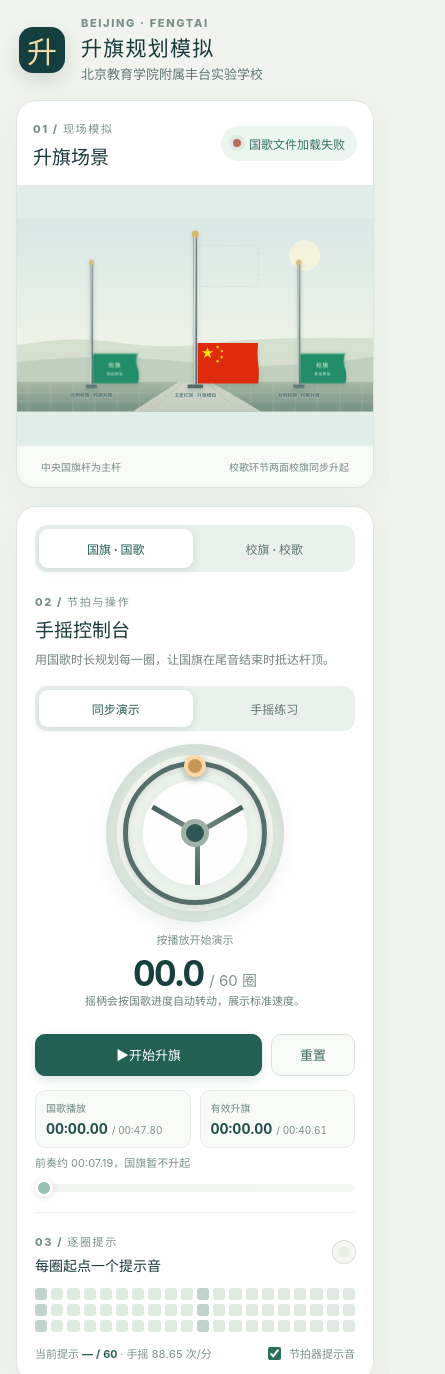
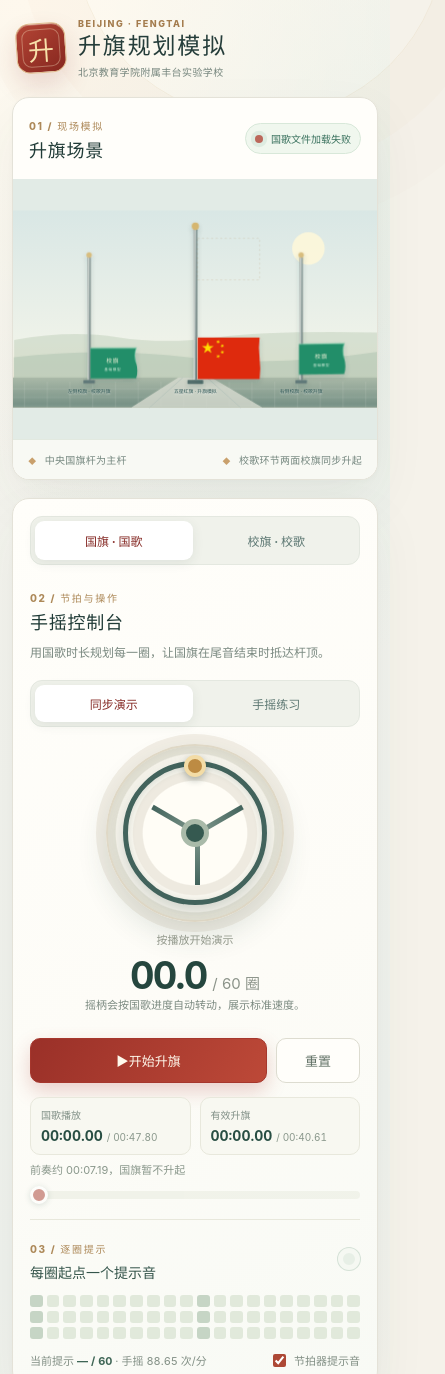
Before and after one commit to zyq2012zyq/beijing-fengtai-flag-raising-plan, a plain HTML site: page index.html in a window 390 px wide. Shown: the top 1374 px of the page, 445 px wide, since content can reach past the window. Drawn offline with Linux system fonts and the light colour scheme.

Commit message:
Refresh ceremony planner visual design

```diff
--- a/index.html
+++ b/index.html
@@ -3,9 +3,10 @@
 <head>
   <meta charset="utf-8">
   <meta name="viewport" content="width=device-width,initial-scale=1">
-  <meta name="theme-color" content="#112a2c">
+  <meta name="theme-color" content="#f5f2ea">
   <title>北京教育学院附属丰台实验学校 · 升旗规划</title>
   <link rel="stylesheet" href="styles.css">
+  <link rel="stylesheet" href="visual.css">
   <script src="script.js" defer></script>
 </head>
 <body>
@@ -17,7 +18,7 @@
         <h1>升旗规划模拟</h1>
         <p class="subtitle">北京教育学院附属丰台实验学校</p>
       </div>
-      <span class="version">国旗与校旗 · v1.1</span>
+      <span class="version">国旗与校旗 · 动态视觉版</span>
     </header>
 
     <main class="main-grid">
--- /dev/null
+++ b/visual.css
@@ -0,0 +1,254 @@
+/* Presentation layer only. The ceremony timing and controls remain in script.js. */
+:root {
+  --paper: #f5f2ea;
+  --ink: #203b37;
+  --muted: #7b8b82;
+  --red: #ab3b31;
+  --gold: #bd9659;
+  --edge: #e4e2d8;
+  --serif: 'Songti SC', 'Noto Serif SC', 'SimSun', serif;
+  color: var(--ink);
+  background: var(--paper);
+}
+html { scroll-behavior: smooth; }
+body {
+  min-width: 320px;
+  background:
+    radial-gradient(circle at 6% 0%, #fffaf0 0, transparent 30%),
+    radial-gradient(circle at 94% 12%, #e5ede6 0, transparent 29%),
+    linear-gradient(155deg, #f6f4ed, #eef1ec 68%, #f7f2e8);
+}
+button, input { font: inherit; }
+.app-shell {
+  position: relative;
+  max-width: 1660px;
+  padding: 30px clamp(18px, 3vw, 52px) 24px;
+}
+.app-shell::before {
+  position: absolute;
+  top: 0;
+  right: 5%;
+  width: 370px;
+  height: 370px;
+  border: 1px solid #cda97124;
+  border-radius: 50%;
+  box-shadow: 0 0 0 55px #cda97109, 0 0 0 110px #cda97106;
+  content: '';
+  pointer-events: none;
+  transform: translate(20%, -68%);
+}
+.app-shell > * { position: relative; }
+
+/* A ceremonial identity with warm paper, vermilion, and brass. */
+.topbar { gap: 19px; padding: 0 3px 27px; animation: reveal .7s both; }
+.brand-mark {
+  position: relative;
+  flex: none;
+  width: 64px;
+  height: 64px;
+  border: 1px solid #deb98c;
+  border-radius: 18px;
+  background: linear-gradient(145deg, #b44535, #86271f);
+  box-shadow: 0 12px 26px #8a2b2429, inset 0 1px #ffffff55;
+  color: #f7e1aa;
+  font: 700 32px var(--serif);
+  transform: rotate(-4deg);
+}
+.brand-mark::after {
+  position: absolute;
+  inset: 5px;
+  border: 1px solid #f6e5c260;
+  border-radius: 13px;
+  content: '';
+}
+.eyebrow, .section-number, .metric-label { font-size: 10px; letter-spacing: .17em; }
+.eyebrow { color: #a47c4e; }
+.topbar h1 {
+  margin: 3px 0 2px;
+  color: #253d3a;
+  font: 700 clamp(25px, 2.2vw, 35px)/1.3 var(--serif);
+  letter-spacing: .08em;
+}
+.subtitle { color: #75857d; font-size: 12px; letter-spacing: .04em; }
+.version {
+  padding: 9px 15px;
+  border-color: #e4ded1;
+  background: #ffffffad;
+  box-shadow: 0 5px 18px #53664e0a;
+  color: #786d5d;
+  font-size: 11px;
+  white-space: nowrap;
+}
+
+.main-grid { grid-template-columns: minmax(0,1.7fr) minmax(350px,.83fr); gap: 18px; }
+.scene-panel, .control-panel, .metrics {
+  border: 1px solid var(--edge);
+  border-radius: 22px;
+  background: #fffefa;
+  box-shadow: 0 22px 55px #34483b0e, 0 2px 8px #34483b08;
+}
+.scene-panel { animation: reveal .8s .08s both; }
+.scene-header { padding: 22px 28px 19px; }
+.section-number { color: #ad8959; }
+.scene-header h2, .panel-head h2 {
+  color: var(--ink);
+  font: 700 21px/1.35 var(--serif);
+  letter-spacing: .04em;
+}
+.live-tag {
+  padding: 8px 13px;
+  border: 1px solid #d8e8d9;
+  background: #f0f7ee;
+  color: #39715d;
+  font-size: 11px;
+  font-weight: 700;
+}
+#statusLight { animation: breathing 2.6s ease-in-out infinite; }
+.flag-scene { min-height: 390px; background: #e2ebe6; }
+.flag-scene > circle { animation: sunlight 8s ease-in-out infinite; }
+.flag-scene > path:nth-of-type(1) { animation: drift 11s ease-in-out infinite alternate; }
+.flag-scene > path:nth-of-type(2) { animation: drift 14s ease-in-out -4s infinite alternate-reverse; }
+.flag-wave, #leftSchoolFlag .flag-wave, #rightSchoolFlag .flag-wave {
+  transform-origin: left center;
+  animation: flag-breeze 4.4s ease-in-out infinite;
+}
+#rightSchoolFlag .flag-wave { animation-delay: -2.2s; }
+.national-flag > svg { transform-origin: 0 50%; animation: flag-breeze 3.8s ease-in-out infinite; }
+.scene-footer {
+  padding: 15px 28px;
+  border-top-color: #e2e9e0;
+  background: #f8f9f4;
+  color: #75877f;
+  letter-spacing: .025em;
+}
+.scene-footer span::before { margin-right: 8px; color: #c9a06c; content: '◆'; font-size: 8px; }
+
+.control-panel {
+  padding: 21px 24px 22px;
+  background: linear-gradient(155deg, #fffefa, #fdfcf7 55%, #f8faf5);
+  animation: reveal .8s .18s both;
+}
+.ceremony-switch, .mode-switch {
+  border: 1px solid #e4e8e0;
+  background: #f0f2eb;
+}
+.ceremony-switch { margin-bottom: 21px; }
+.ceremony-tab, .mode { transition: background .25s, color .25s, box-shadow .25s, transform .25s; }
+.ceremony-tab:hover, .mode:hover { color: #862b26; }
+.ceremony-tab.active, .mode.active { color: #862b26; box-shadow: 0 3px 12px #2e403d16; }
+.ceremony-tab:focus-visible, .mode:focus-visible, .transport button:focus-visible {
+  outline: 3px solid #caa061;
+  outline-offset: 2px;
+}
+.panel-head p { color: #7a8980; line-height: 1.7; }
+.crank-area { padding-top: 17px; }
+.crank-ring {
+  border-color: #dfd8c6;
+  background: radial-gradient(circle, #fffdf6 0 42%, #eeeae0 43% 50%, #f8f6ee 51% 64%, #e5e4d8 65%);
+  box-shadow: 0 14px 30px #2d514324, inset 0 4px 14px #63553f1a, 0 0 0 10px #f2eee5;
+  transition: box-shadow .25s, transform .25s, opacity .25s;
+}
+.crank-ring:hover { box-shadow: 0 18px 35px #2d51442c, inset 0 4px 14px #63553f1a, 0 0 0 10px #f2eee5; }
+.crank-ring:focus-visible { outline-color: #caa061; outline-offset: 12px; }
+.crank-ring.dragging { transform: scale(1.025); }
+.crank-ring.waiting { opacity: .63; }
+.crank-wheel { border-color: #42635c; box-shadow: 0 6px 14px #24413931, inset 0 2px 7px #24413926; }
+.wheel-spoke { background: linear-gradient(#81998e, #42635c); }
+.wheel-center { border-color: #a9baa9; background: #355950; }
+.wheel-handle { border-color: #f3dca6; background: #bd8b43; }
+.crank-hint { color: #92988b; }
+.rotation-readout { color: #8b9389; }
+.rotation-readout strong { color: #25463e; font-size: 38px; }
+.mode-help { color: #7b8a80; }
+.transport button { height: 45px; transition: transform .2s, background .2s, box-shadow .2s; }
+.transport button:hover { transform: translateY(-2px); }
+.transport button:active { transform: translateY(0); }
+.primary-btn {
+  border-color: #a6372d;
+  background: linear-gradient(120deg, #9a3028, #bd4938 53%, #9a3028);
+  background-size: 200% 100%;
+  box-shadow: 0 8px 19px #aa342c38;
+  color: #fff9ec;
+}
+.primary-btn:hover { background-position: 100% 0; box-shadow: 0 10px 23px #aa342c4b; }
+.secondary-btn { border-color: #dddcd0; background: #fffefa; color: #637367; }
+.secondary-btn:hover { background: #f4f2e9; }
+.timing-board > div { border-color: #e8e8dc; background: #f8f8f1; }
+.timing-board > div > span { color: #819087; }
+.timing-board strong { color: #284e43; }
+.timing-board small, .phase-hint { color: #89978b; }
+.progress-seek::-webkit-slider-runnable-track { background: linear-gradient(to right,#ac4438 0%,#d8ad69 var(--progress),#e7eadd var(--progress),#e7eadd 100%); }
+.progress-seek::-moz-range-track { background: linear-gradient(to right,#ac4438 0%,#d8ad69 var(--progress),#e7eadd var(--progress),#e7eadd 100%); }
+.progress-seek::-webkit-slider-thumb { background: #a83d31; }
+.progress-seek::-moz-range-thumb { background: #a83d31; }
+.progress-seek:focus-visible { outline-color: #caa061; }
+.beat-section { border-top-color: #e8e8dc; }
+.beat-heading h3 { color: #35554b; font-family: var(--serif); }
+.beat-lamp.active { background: #d4a052; box-shadow: 0 0 0 1px #dabb82, 0 0 20px #e4ac57; }
+.beat-grid span { background: #e1e9db; transition: background .2s, transform .2s; }
+.beat-grid span:nth-child(10n+1) { background: #c6d5c5; }
+.beat-grid span.done { background: #4c8a6d; }
+.beat-grid span.current { transform: scaleY(1.45); background: #d39a4a; box-shadow: 0 0 0 2px #efd7a9; }
+.beat-bottom { color: #839086; }
+.beat-bottom strong { color: #3e6555; }
+.beat-bottom input { accent-color: #ad4835; }
+
+.metrics { padding: 18px 0; animation: reveal .8s .28s both; }
+.metrics > div { position: relative; padding: 8px 24px; border-right-color: #eae9df; }
+.metrics > div::before {
+  display: block;
+  width: 24px;
+  height: 2px;
+  margin-bottom: 12px;
+  background: linear-gradient(90deg, #ba4a36, #d2aa69);
+  content: '';
+}
+.metric-label { color: #a08764; }
+.metrics strong { color: #27463d; font-size: 26px; }
+.metrics small { color: #809184; }
+.metrics p { color: #919a8d; line-height: 1.45; }
+footer { padding-top: 20px; color: #919a8f; }
+
+@keyframes reveal { from { opacity: 0; transform: translateY(16px); } to { opacity: 1; transform: translateY(0); } }
+@keyframes breathing { 50% { box-shadow: 0 0 0 7px #69a38c15, 0 0 13px #69a38c7a; } }
+@keyframes sunlight { 50% { opacity: .88; transform: scale(1.035); transform-origin: 970px 125px; } }
+@keyframes drift { to { transform: translateX(9px); } }
+@keyframes flag-breeze { 0%,100% { transform: skewY(0deg) scaleX(1); } 50% { transform: skewY(-1deg) scaleX(.985); } }
+
+@media (max-width: 1100px) {
+  .main-grid { grid-template-columns: minmax(0,1.45fr) minmax(340px,1fr); }
+  .scene-header { padding: 19px 21px 17px; }
+  .control-panel { padding: 19px; }
+  .scene-footer { padding: 14px 21px; }
+}
+@media (max-width: 900px) {
+  .main-grid { grid-template-columns: 1fr; }
+  .flag-scene { max-height: 650px; }
+  .metrics > div { padding: 8px 16px; }
+}
+@media (max-width: 620px) {
+  .app-shell { padding: 18px 12px 22px; }
+  .topbar { gap: 12px; padding: 0 4px 18px; }
+  .topbar h1 { font-size: 23px; }
+  .brand-mark { width: 50px; height: 50px; border-radius: 14px; font-size: 26px; }
+  .brand-mark::after { border-radius: 9px; }
+  .eyebrow { font-size: 9px; }
+  .subtitle { font-size: 10px; }
+  .scene-panel, .control-panel, .metrics { border-radius: 17px; }
+  .scene-header { padding: 16px; }
+  .scene-header h2, .panel-head h2 { font-size: 18px; }
+  .live-tag { padding: 7px 9px; font-size: 10px; }
+  .flag-scene { min-height: 260px; }
+  .scene-footer { padding: 12px 15px; font-size: 10px; }
+  .control-panel { padding: 17px; }
+  .metrics { padding: 8px 0; }
+  .metrics > div { padding: 12px 16px; }
+  .metrics > div:nth-child(-n+2) { border-bottom-color: #eae9df; }
+  .metrics strong { font-size: 22px; }
+  footer { font-size: 10px; line-height: 1.8; }
+  footer span { display: block; }
+}
+@media (prefers-reduced-motion: reduce) {
+  html { scroll-behavior: auto; }
+  *, *::before, *::after { animation-duration: .01ms !important; animation-iteration-count: 1 !important; transition-duration: .01ms !important; }
+}
```
